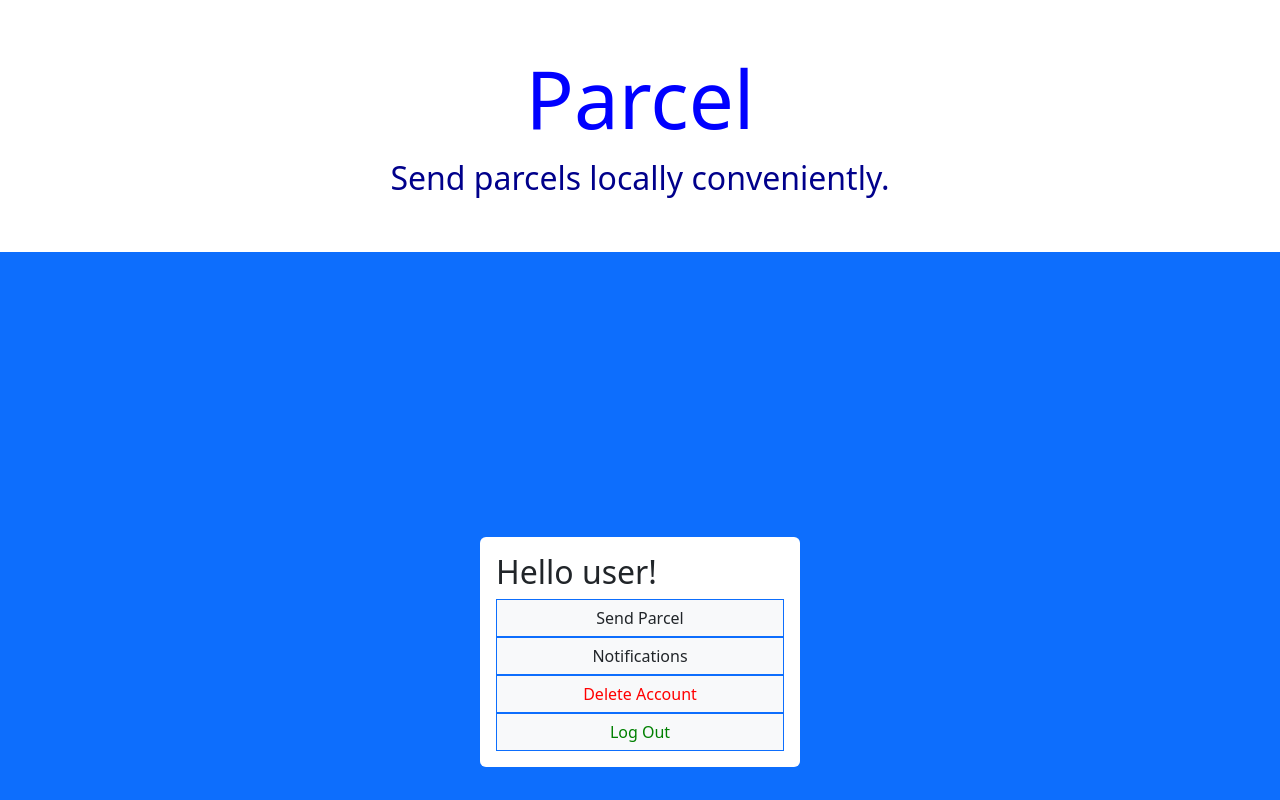
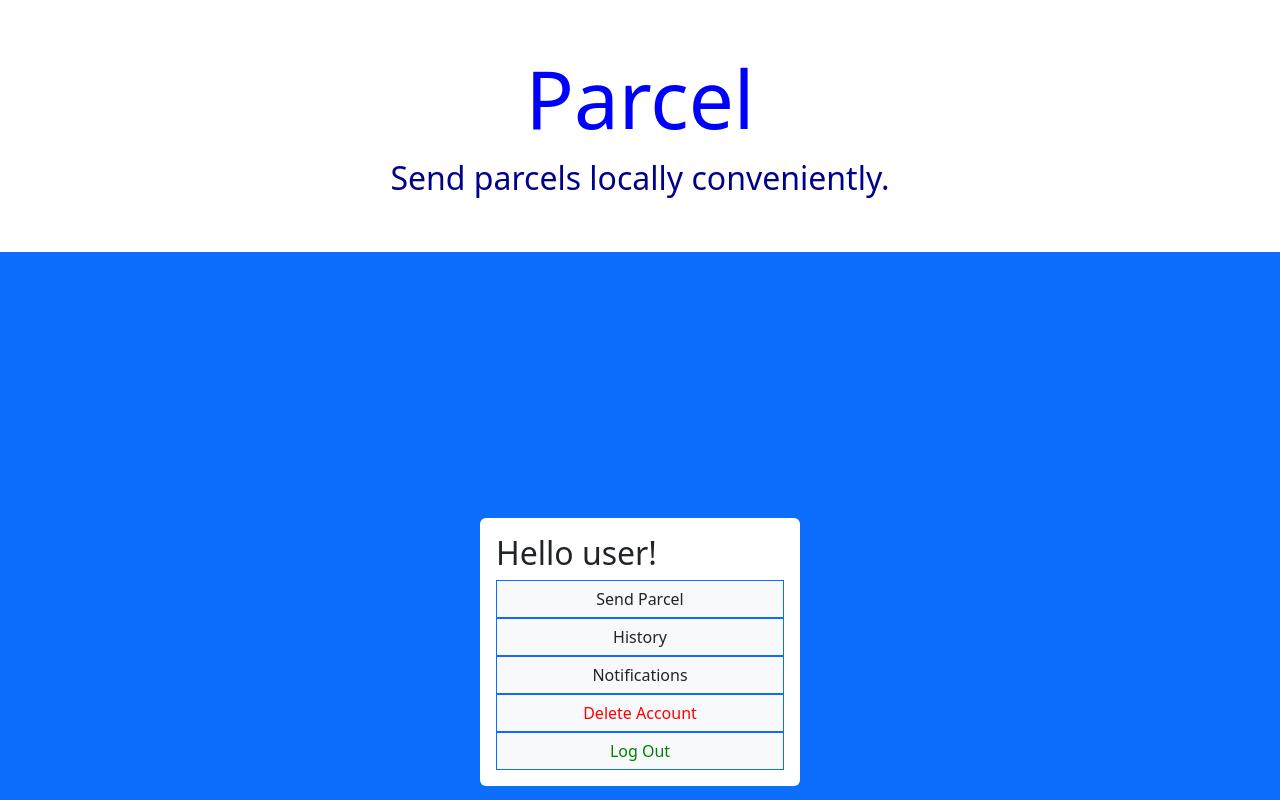
Before and after one commit to t2hale00/user-app, a React (Create React App) app in the folder frontend/: page /profile in a window 1280 px wide. Shown: the top 800 px of the page. Built offline with nearby package versions, Linux system fonts and the light colour scheme.

Commit message:
Added History to main page

```diff
--- a/frontend/src/Profile.js
+++ b/frontend/src/Profile.js
@@ -7,6 +7,7 @@ function Profile() {
         <div className='bg-white p-3 rounded w-25 '>
           <h2>Hello user!</h2>
             <Link to="/sendparcel" className='btn btn-default border-primary w-100 bg-light rounded-0'>Send Parcel</Link>
+            <Link to="/history" className='btn btn-default border-primary w-100 bg-light rounded-0'>History</Link>
             <Link to="/notifications" className='btn btn-default border-primary w-100 bg-light rounded-0'>Notifications</Link>
             <Link to="/deleteaccount" className='btn btn-default border-primary w-100 bg-light rounded-0'><span style={{ color: 'red' }}>Delete Account</span></Link>
             <Link to="/logout" className='btn btn-default border-primary w-100 bg-light rounded-0'><span style={{ color: 'green' }}>Log Out</span></Link>
```
